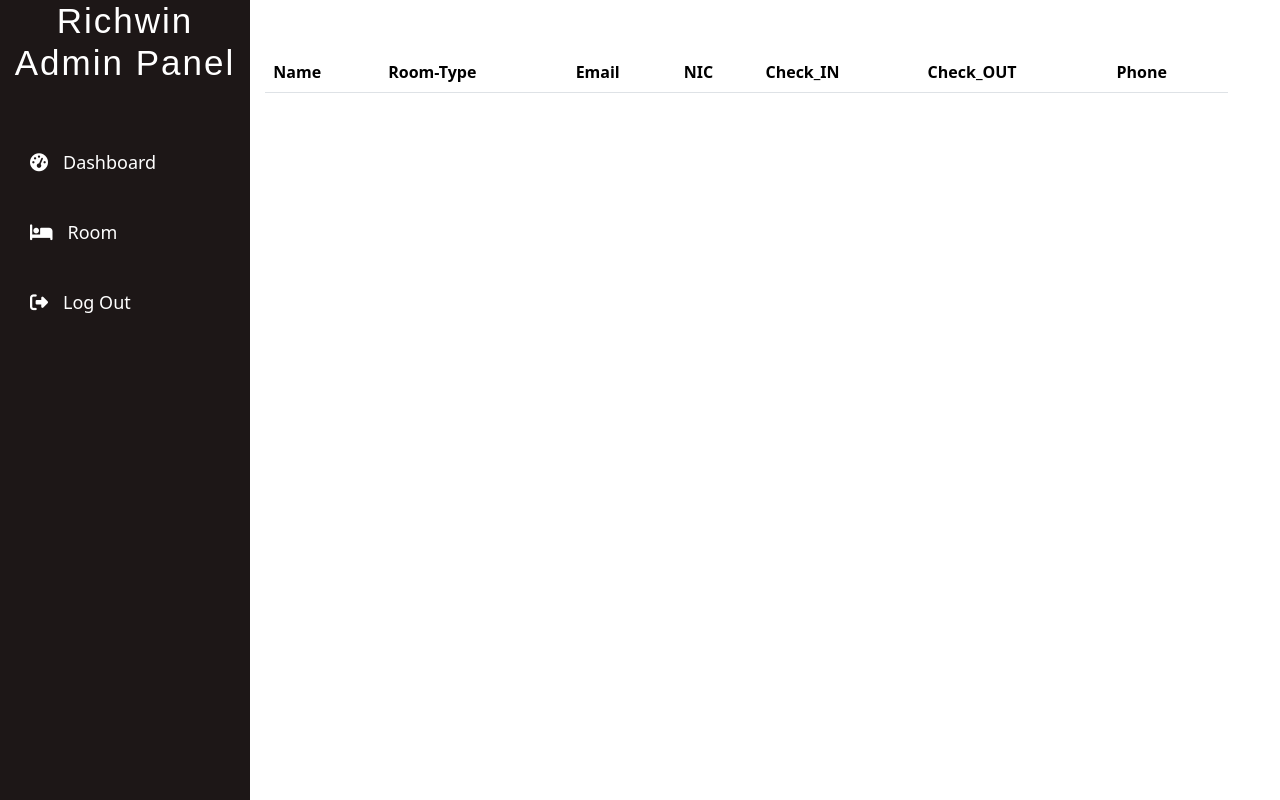
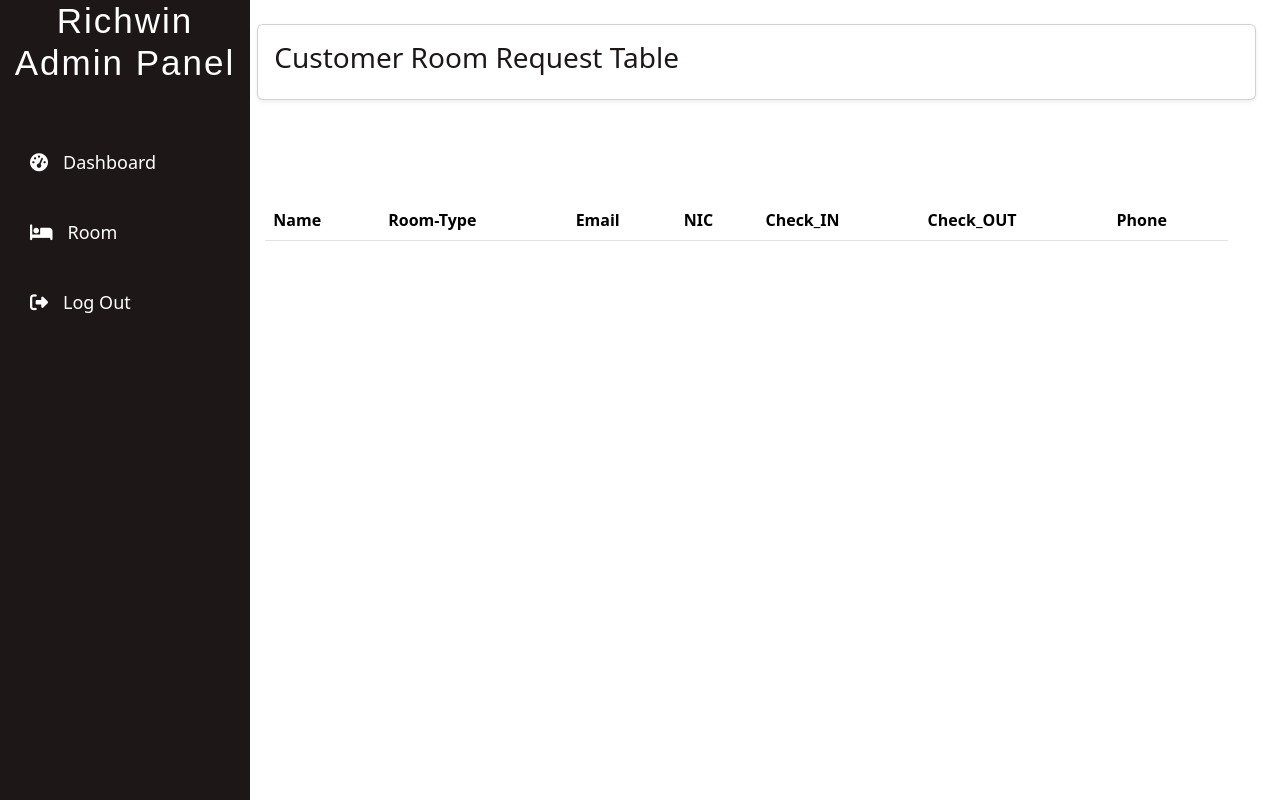
Before and after one commit to Dumindu-Pabasara/Hotel_Management_System, a PHP site: the page made by Richwin Dashboard/RoomRequest_Table.php in a window 1280 px wide. Run offline with PHP 8.4, Linux system fonts and the light colour scheme; data that the repository does not hold is empty.

Commit message:
Update RoomRequest_Table.php

```diff
--- a/Richwin Dashboard/RoomRequest_Table.php
+++ b/Richwin Dashboard/RoomRequest_Table.php
@@ -42,7 +42,18 @@ $result=mysqli_query($con,$query);
         </div>
 </div>
 <!--Heder name-->
+<div class="container-fluid">
+            <div class="row">
+                <div class="col-lg-10 ms-auto p-4 overflow-hidden">
 
+                    <div class="card border-1 shadow-sm mb-4"style="margin-left: 20px;">
+                        <div class="card-body">
+                        <h3 class="mb-2"style="color:#1d1717;">Customer Room Request Table</h3>
+                        </div>
+                </div>
+                </div>
+            </div>
+        </div>
 <!--Room booking tabel-->
 
 <div class="container-fluid">
```
